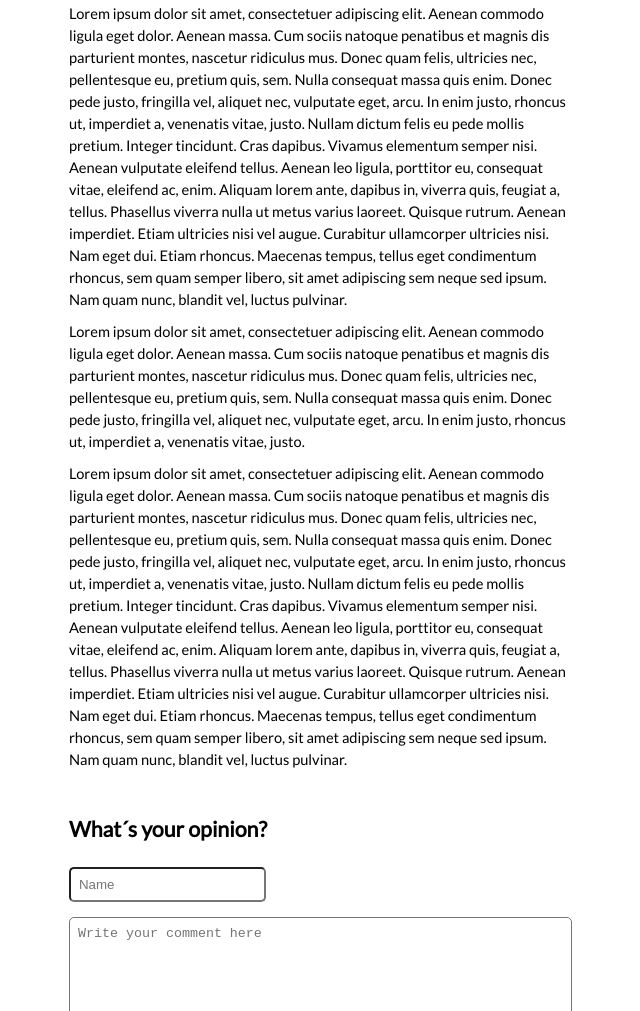
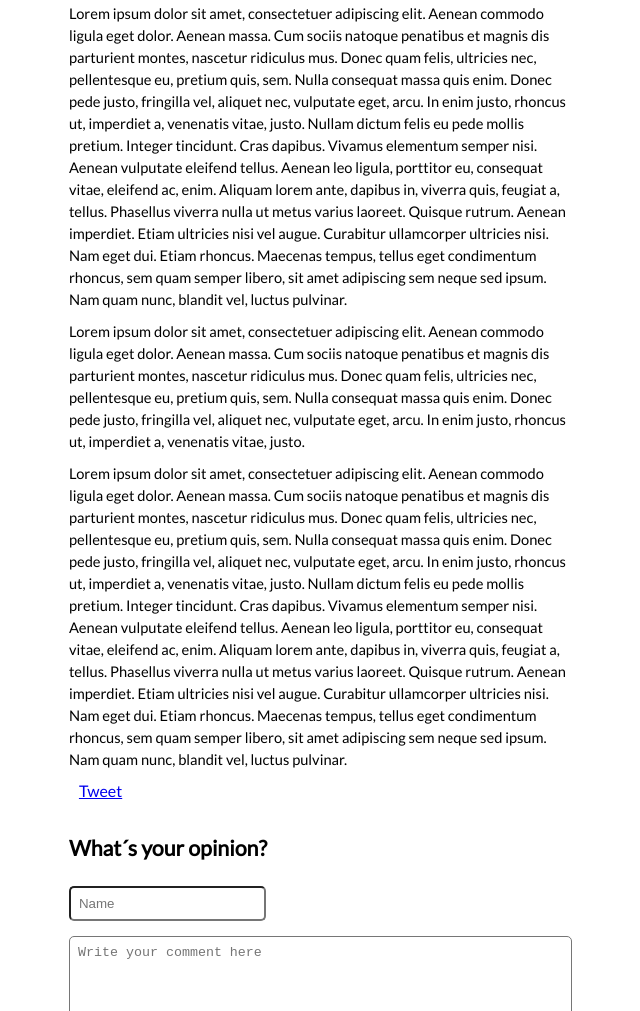
Before and after one commit to princessofpain/Blog, a website: page subpages/article1.html in a window 1280 px wide. Shown: the part 1669-2680 px from the top of the page, without its empty margins (211-851 px from the left). Drawn offline with nearby package versions, Linux system fonts and the light colour scheme.

Commit message:
twitter tweet functionality added
tweet button added for the articles
link removed from social media links

```diff
--- a/subpages/article1.html
+++ b/subpages/article1.html
@@ -31,7 +31,6 @@
         <div class="social-media">
           <a target="_blank" href="https://www.instagram.com/?hl=de"><img src="http://sguru.org/wp-content/uploads/2018/01/instagram-colourful-icon.png" alt="Instagram"></a>
           <a target="_blank" href="https://www.pinterest.de/"><img src="http://www.identivenfc.com/media/catalog/product/cache/1/image/500x500/9df78eab33525d08d6e5fb8d27136e95/p/i/pinterest-nfc-tags-43x43-lg.png" alt="Pinterest"></a>
-          <a target="_blank" href="https://twitter.com/"><img src="http://envise.de/files/content/artikel/Icons/twitter_logo.png" alt="Twitter"></a>
         </div>
       </nav>
 
@@ -58,6 +57,9 @@
           </div>
           <div class="share-google">
             <g:plus action="share"></g:plus>
+          </div>
+          <div class="share-twitter">
+            <a class="twitter-share-button" href="https://twitter.com/intent/tweet">Tweet</a>
           </div>
         </section>
 
```
Also changed, not shown: subpages/about.html (+0 -1 lines), subpages/admin.html (+0 -1 lines), subpages/allArticles.html (+0 -1 lines), subpages/article2.html (+3 -1 lines), subpages/article3.html (+3 -1 lines), subpages/article4.html (+3 -1 lines), subpages/article5.html (+3 -1 lines), subpages/article6.html (+3 -1 lines), subpages/article7.html (+3 -1 lines), subpages/contact.html (+0 -1 lines), subpages/gallery.html (+0 -1 lines), subpages/login.html (+0 -1 lines).
